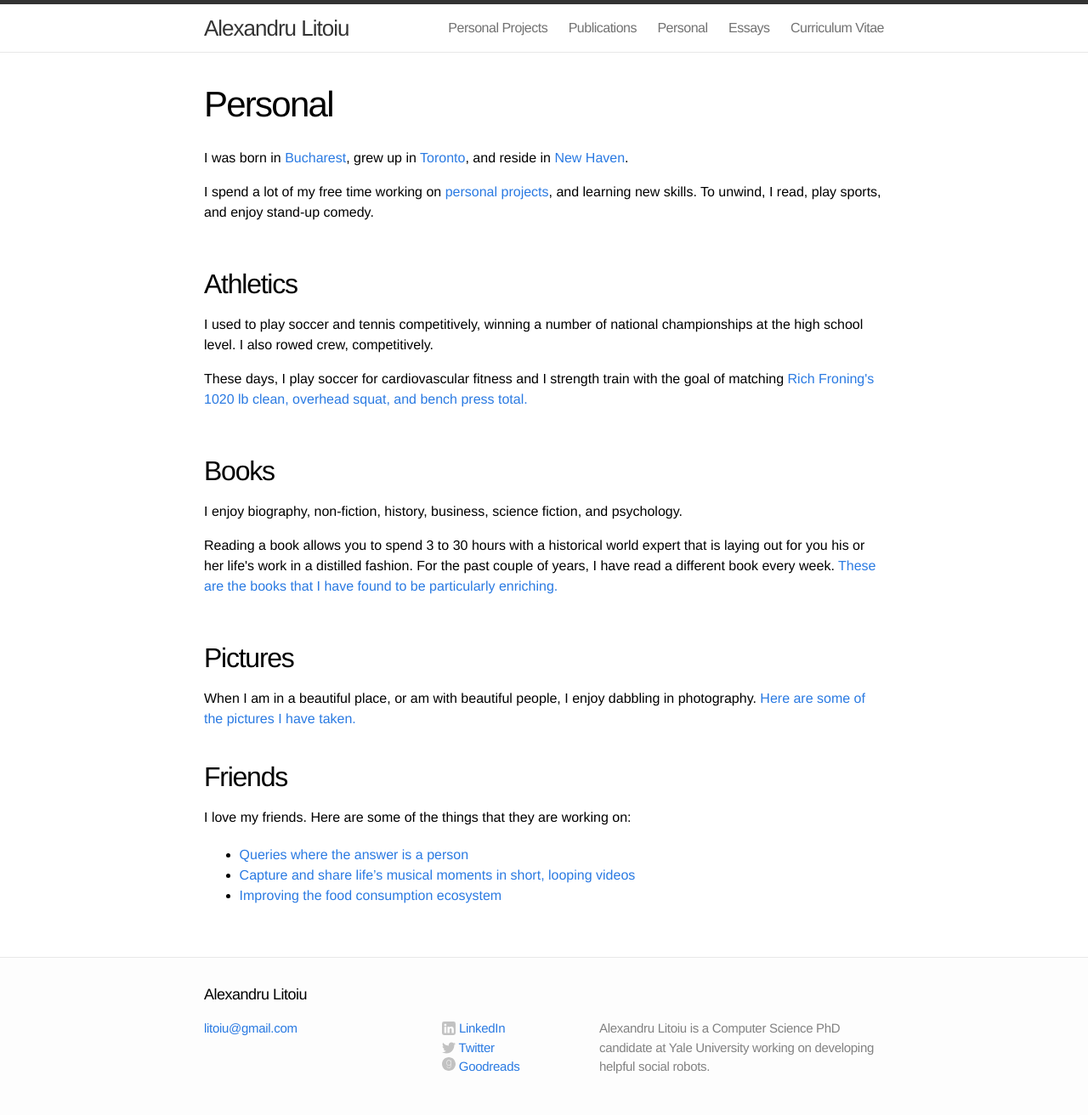
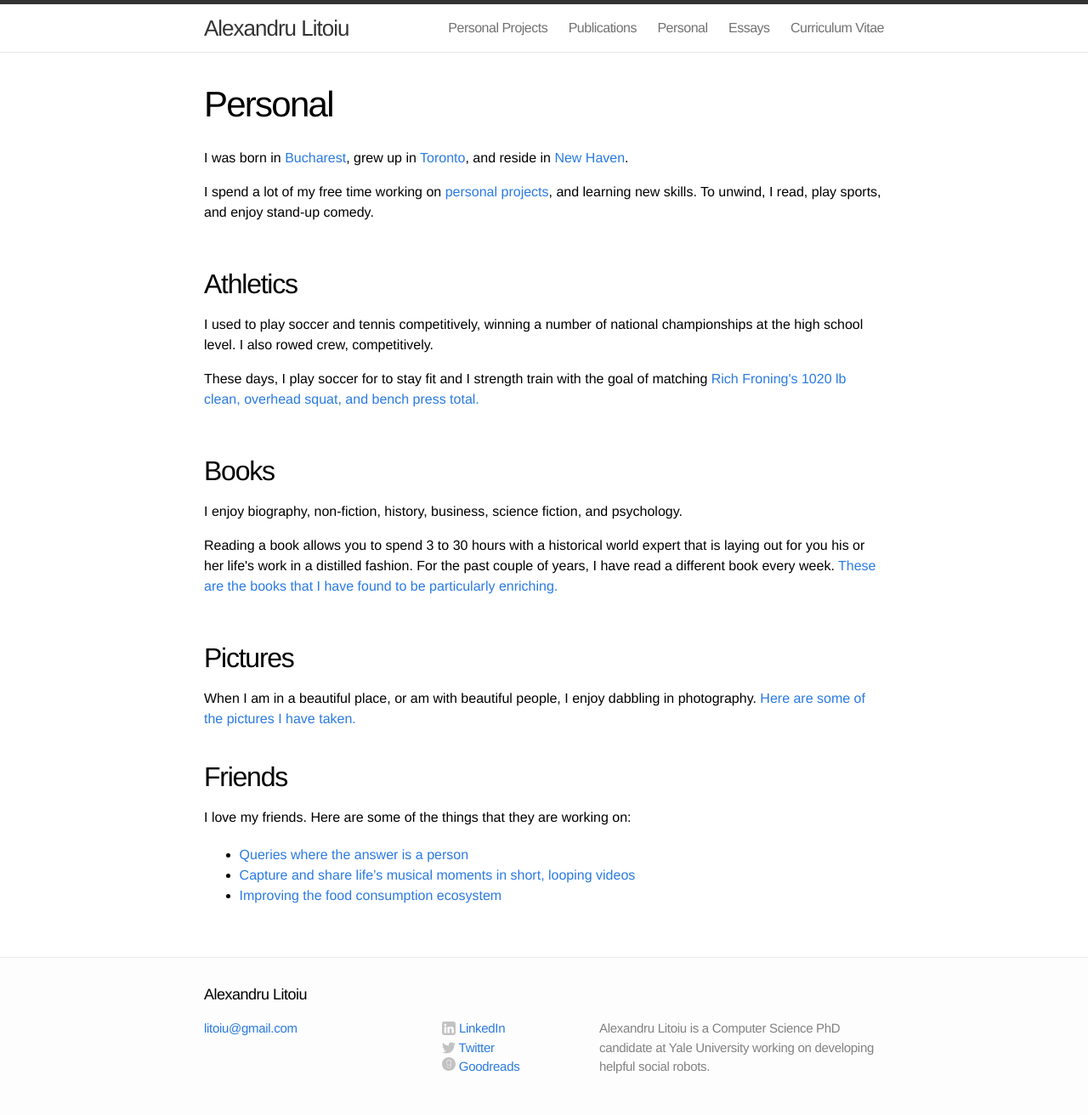
Before and after one commit to alitoiu/alitoiu.github.io, a Jekyll site: the page built from personal.md, in a window 1280 px wide. Shown: the whole page at 85% size. Built offline with Jekyll 4.4.1, drawn with Linux system fonts in a browser that asks for light colours.

Commit message:
Made athletics part less formal

```diff
--- a/personal.md
+++ b/personal.md
@@ -28,7 +28,7 @@
 </p>
 
 <p>
-These days, I play soccer for cardiovascular fitness and I strength train with the goal of matching <a href="http://youtu.be/0mlkVwZVPN8?t=4m43s" target="_blank">Rich Froning's 1020 lb clean, overhead squat, and bench press total.</a>
+These days, I play soccer for to stay fit and I strength train with the goal of matching <a href="http://youtu.be/0mlkVwZVPN8?t=4m43s" target="_blank">Rich Froning's 1020 lb clean, overhead squat, and bench press total.</a>
 </p>
 
 </div>
```
